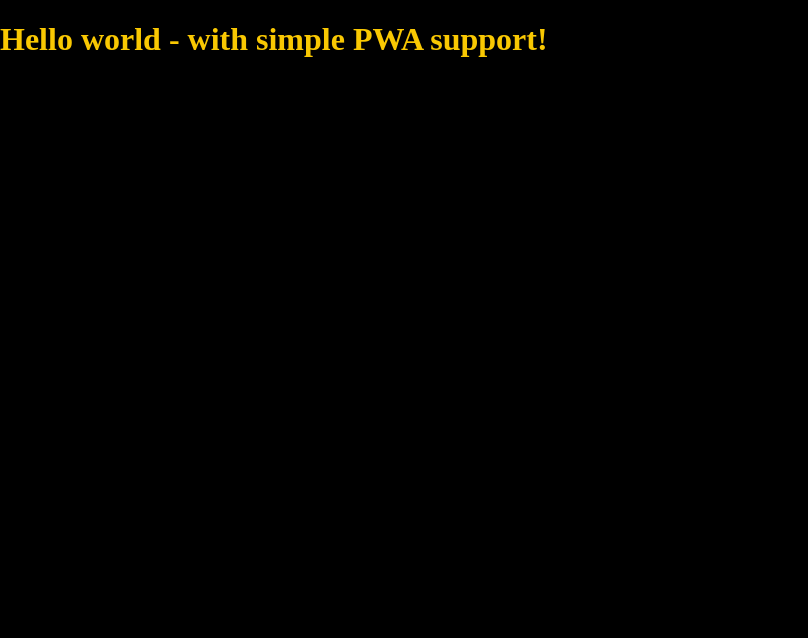
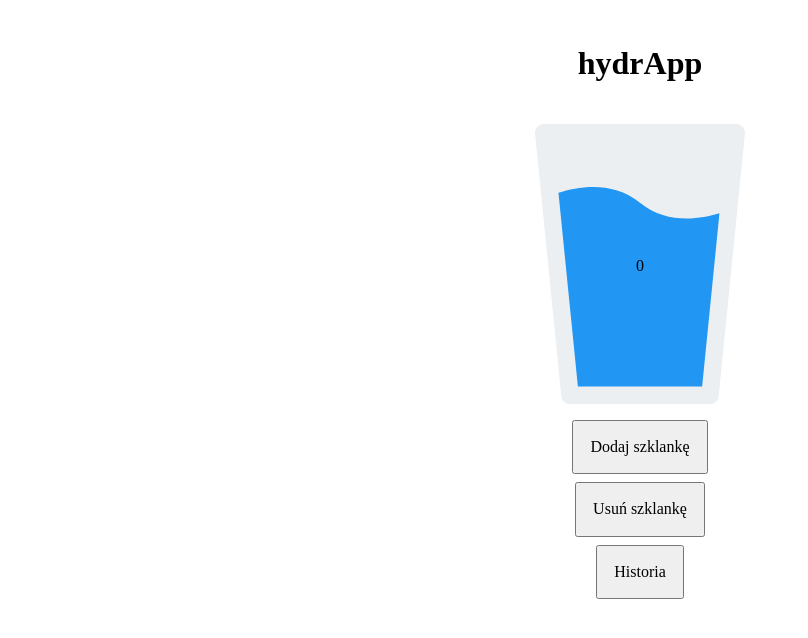
Before and after one commit to PiotrGrobelak/hydrapp, a website: page src/content/index.html in a window 1280 px wide. Shown: the whole page, without its empty margins (0-808 px from the left). Drawn offline with nearby package versions, Linux system fonts and the light colour scheme; files that its build step writes are made by us from their sources.

Commit message:
feat: added HMTL structure and CSS Grid, Paddings, Margins

```diff
--- a/src/content/index.html
+++ b/src/content/index.html
@@ -29,7 +29,25 @@
 </head>
 
 <body>
-  <h1>Hello world - with simple PWA support!</h1>
+  <main class="main">
+    <header class="header">
+      <h1 class="header__title">hydrApp</h1>
+    </header>
+    <secction class="hydrApp">
+      <svg width="280" height="280" viewBox="0 0 280 280" fill="none" xmlns="http://www.w3.org/2000/svg">
+        <path
+          d="M242.748 2.8875C241.085 1.05 238.74 0 236.255 0H43.7555C41.288 0 38.9255 1.05 37.263 2.8875C35.618 4.7075 34.7955 7.1575 35.0405 9.625L61.2905 272.125C61.7455 276.605 65.508 280 70.0055 280H210.005C214.503 280 218.265 276.605 218.703 272.125L244.953 9.625C245.215 7.1575 244.41 4.7075 242.748 2.8875Z"
+          fill="#ECEFF1" />
+        <path
+          d="M219.455 89.25L202.13 262.5H77.8805L58.4555 68.775C80.3305 61.775 113.58 57.05 140.005 78.75C165.555 99.75 197.755 95.9 219.455 89.25Z"
+          fill="#2196F3" />
+      </svg>
+      <span class="hydrApp__number">0</span>
+    </secction>
+    <button class="button button-add button-add--js">Dodaj szklankę</button>
+    <button class="button button-remove button-remove--js">Usuń szklankę</button>
+    <button class="button button-history button-history--js">Historia</button>
+  </main>
 
   <script src="js/main.js"></script>
 </body>
--- a/src/scss/main.scss
+++ b/src/scss/main.scss
@@ -1,16 +1,46 @@
 @import "_normalize";
 @import "_variables";
-
 
 html {
   box-sizing: border-box;
 }
 
-*, *:before, *:after {
+*,
+*:before,
+*:after {
   box-sizing: inherit;
 }
 
 body {
-  color: $yellow;
-  background: $violet;
+  padding: 4px;
 }
+
+.main {
+  margin: 0 auto;
+  padding: 8px;
+  display: grid;
+  justify-content: center;
+  align-items: center;
+}
+
+.header {
+  margin: 4px auto;
+  padding: 8px;
+  justify-self: center;
+}
+.hydrApp {
+  margin: 4px auto;
+  padding: 4px;
+  justify-self: center;
+  position: relative;
+  &__number {
+    position: absolute;
+    top: 50%;
+    left: 50%;
+    transform: translate(-50%, -50%);
+  }
+}
+.button {
+  margin: 4px auto;
+  padding: 16px;
+}
```
Also changed, not shown: src/assets/img/glass/water.svg, src/assets/pwa/icons/icon-128x128.png (renamed from src/assets/img/icons/icon-128x128.png), src/assets/pwa/icons/icon-144x144.png (renamed from src/assets/img/icons/icon-144x144.png), src/assets/pwa/icons/icon-152x152.png (renamed from src/assets/img/icons/icon-152x152.png), src/assets/pwa/icons/icon-192x192.png (renamed from src/assets/img/icons/icon-192x192.png), src/assets/pwa/icons/icon-384x384.png (renamed from src/assets/img/icons/icon-384x384.png), src/assets/pwa/icons/icon-512x512.png (renamed from src/assets/img/icons/icon-512x512.png), src/assets/pwa/icons/icon-72x72.png (renamed from src/assets/img/icons/icon-72x72.png), src/assets/pwa/icons/icon-96x96.png (renamed from src/assets/img/icons/icon-96x96.png).
